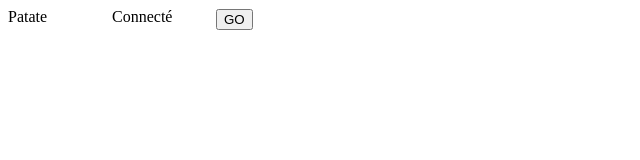
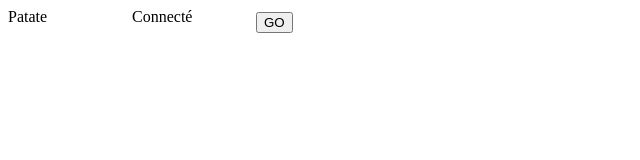
Before and after one commit to JbIPS/ces-slot, a plain HTML site: page index.html in a window 1280 px wide. Shown: the whole page, without its empty margins (0-640 px from the left). Drawn offline with Linux system fonts and the light colour scheme.

Commit message:
Fix height

```diff
--- a/index.html
+++ b/index.html
@@ -7,11 +7,11 @@
   <title>Slot Machine</title>
   <style>
     .machine {
-      height: 1em;
+      height: 1.2em;
       overflow: hidden;
       display: inline-block;
       text-align: left;
-      width: 100px;
+      width: 15ch;
     }
   </style>
   <link rel="stylesheet" href="./jquery.slotmachine.min.css">
```
